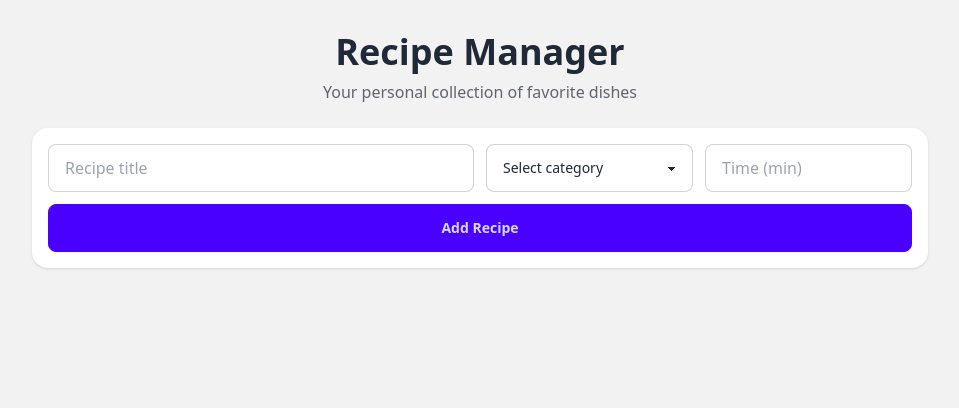
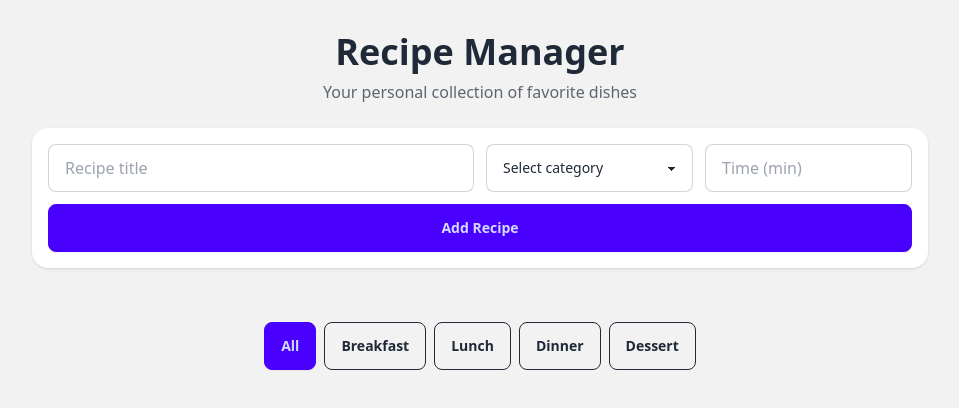
Before and after one commit to kristiandavealli/recipe-manager, a React (Vite) app: page / in a window 1280 px wide. Shown: the top 408 px of the page, without its empty margins (160-1119 px from the left). Built offline with nearby package versions, Linux system fonts and the light colour scheme.

Commit message:
Implement category filter

```diff
--- a/src/components/CategoryFilter.jsx
+++ b/src/components/CategoryFilter.jsx
@@ -8,6 +8,15 @@ export default function CategoryFilter({ activeFilter, onFilterChange }) {
           - The active button should look different from the others
             (e.g., "btn-primary" for active, "btn-outline" otherwise).
           - Don't forget the `key` prop! */}
+      {FILTERS.map((f) => (
+        <button
+          key={f}
+          onClick={() => onFilterChange(f)}
+          className={`btn ${activeFilter === f ? "btn-primary" : "btn-outline"}`}
+        >
+          {f}
+        </button>
+      ))}
     </div>
   );
 }
```
